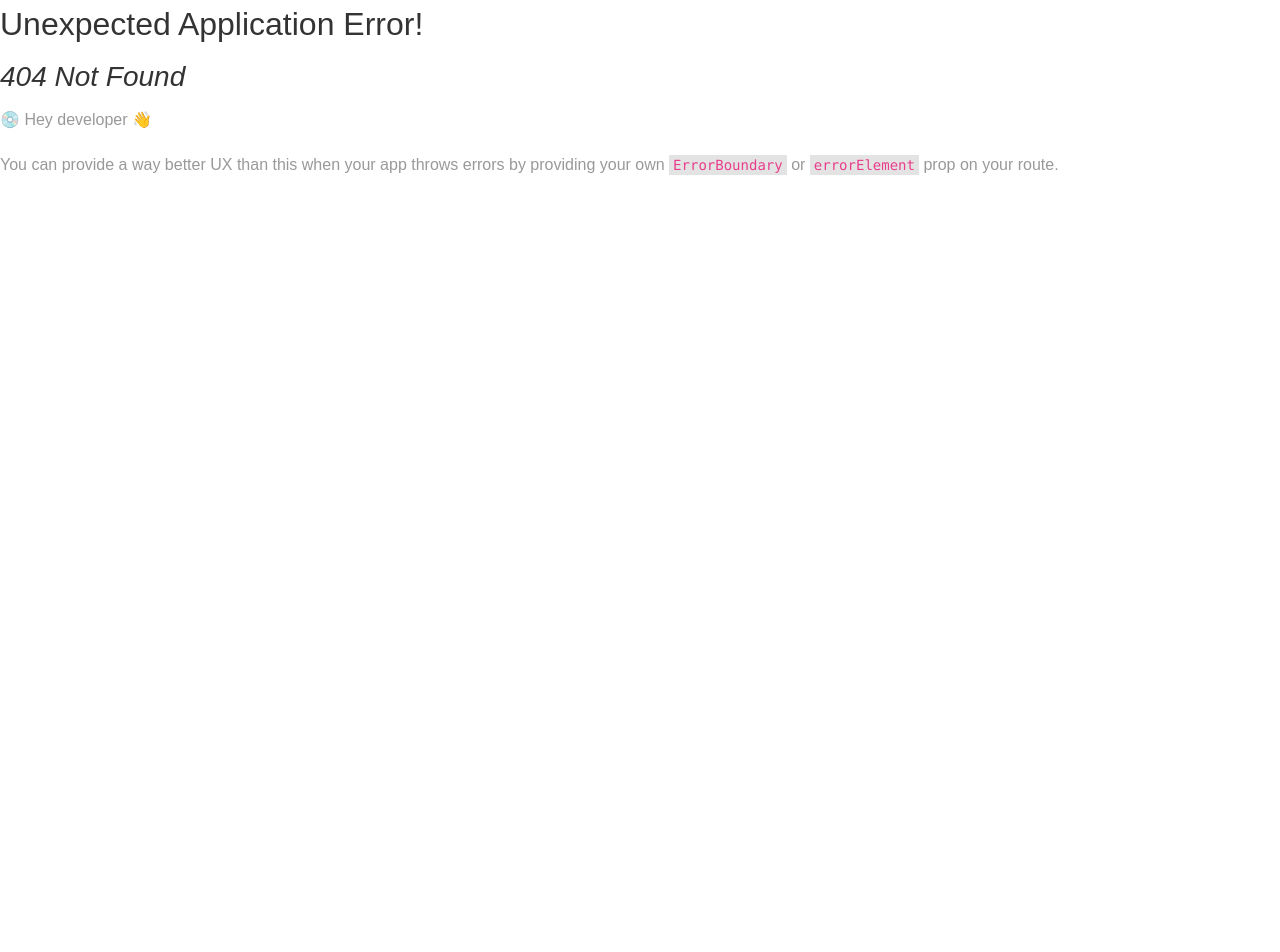
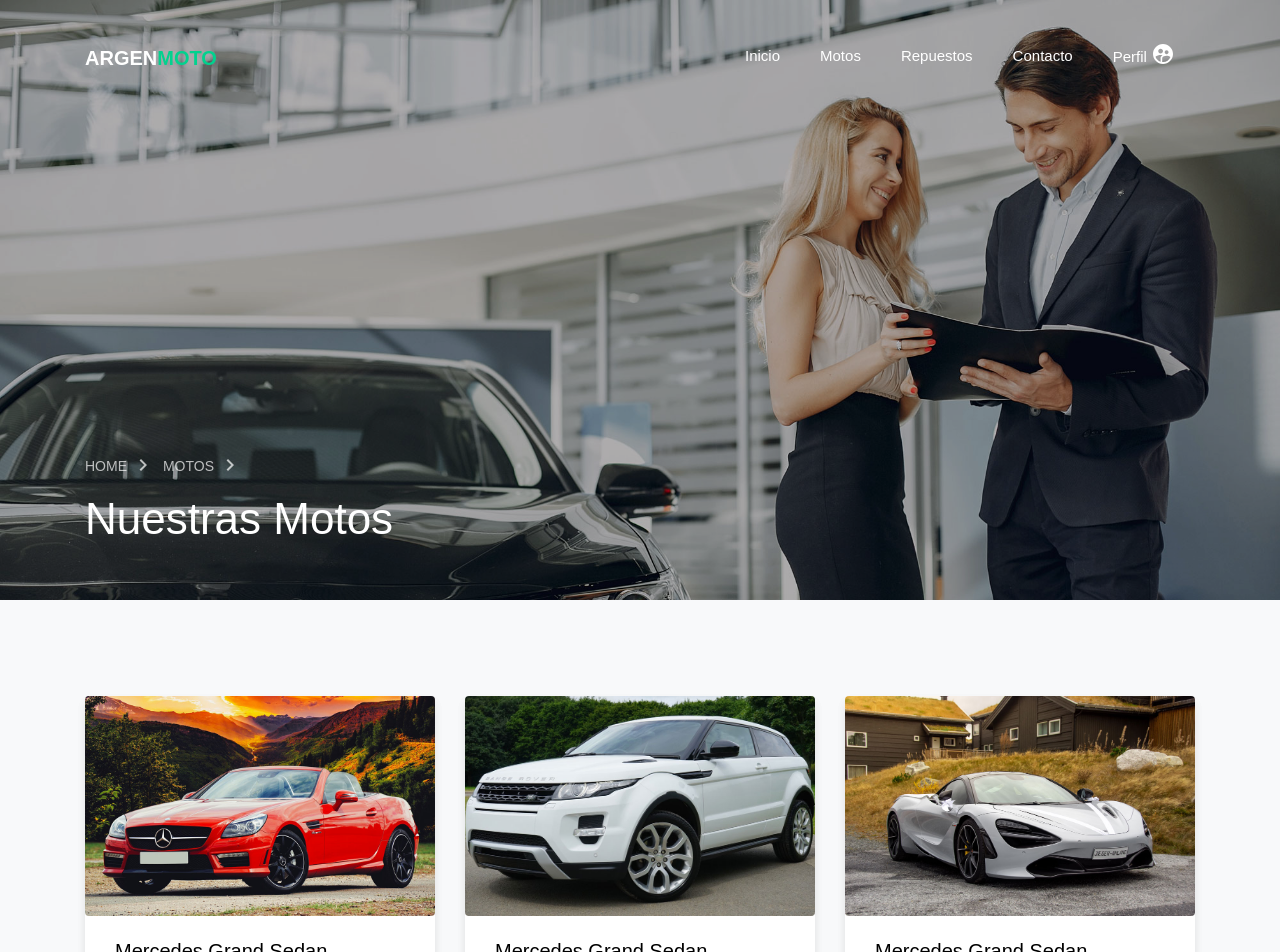
Before and after one commit to r1ky131115/Site-ArgenMoto, a React (Create React App) app: page /motos in a window 1280 px wide. Before the commit this address had no page. Shown: the top 952 px of the page. Before the commit the page ends 800 px from the top, so only its background shows below. Built offline with nearby package versions, Linux system fonts and the light colour scheme.

Commit message:
Se crea pagina que mostrara la grilla de vehiculos, su paginador en caso de ser necesario y un submenu que muestra la navegacion realizada para que el usuario identifique en que pagina se encuentra

```diff
--- a/package.json
+++ b/package.json
@@ -46,6 +46,7 @@
     ]
   },
   "devDependencies": {
+    "@babel/plugin-proposal-private-property-in-object": "^7.21.11",
     "@types/aos": "^3.0.7"
   }
 }
--- /dev/null
+++ b/src/components/Header/PageHeader.tsx
@@ -0,0 +1,64 @@
+import React from 'react';
+import { KeyboardArrowRight } from '@mui/icons-material';
+import useAnimateOnScroll from '../../hooks/useAnimateOnScroll';
+import '../../styles/animation.css'
+
+interface Breadcrumb {
+  text: string;
+  url?: string;
+}
+
+interface PageHeaderProps {
+  backgroundImage: string;
+  title: string;
+  breadcrumbs?: Breadcrumb[];
+  className?: string;
+}
+
+const PageHeader: React.FC<PageHeaderProps> = ({
+  backgroundImage,
+  title,
+  breadcrumbs = [],
+  className = ''
+}) => {
+
+    const servicesRef = useAnimateOnScroll<HTMLDivElement>();
+
+  return (
+    <section
+      className={`hero-wrap hero-wrap-2 js-fullheight ${className}`}
+      style={{ backgroundImage: `url(${backgroundImage})` }}
+      data-stellar-background-ratio="0.5"
+    >
+      <div className="overlay"></div>
+      <div className="container">
+        <div className="row no-gutters slider-text js-fullheight align-items-end justify-content-start">
+          <div ref={servicesRef} className="col-md-9 ftco-animate pb-5">
+            {breadcrumbs.length > 0 && (
+              <p className="breadcrumbs">
+                {breadcrumbs.map((crumb, index) => (
+                  <React.Fragment key={index}>
+                    <span className={index < breadcrumbs.length - 1 ? 'mr-2' : ''}>
+                      {crumb.url ? (
+                        <a href={crumb.url}>
+                          {crumb.text} <KeyboardArrowRight className='mb-1'/>
+                        </a>
+                      ) : (
+                        <>
+                          {crumb.text} {index < breadcrumbs.length - 1 && <KeyboardArrowRight className='mb-1' />}
+                        </>
+                      )}
+                    </span>
+                  </React.Fragment>
+                ))}
+              </p>
+            )}
+            <h1 className="mb-3 bread">{title}</h1>
+          </div>
+        </div>
+      </div>
+    </section>
+  );
+};
+
+export default PageHeader;
--- a/src/components/Layout/Layout.tsx
+++ b/src/components/Layout/Layout.tsx
@@ -1,11 +1,13 @@
 import { Outlet } from 'react-router-dom';
 import Navbar from '../Navbar/Navbar';
+import Footer from '../Footer/Footer';
 
 const Layout: React.FC = () => {
   return (
     <div>
       <Navbar />
       <Outlet />
+      <Footer />
     </div>
   );
 };
--- a/src/components/Navbar/Navbar.tsx
+++ b/src/components/Navbar/Navbar.tsx
@@ -38,17 +38,6 @@ const Navbar: React.FC = () => {
                 end  // Asegura que solo coincida con la ruta exacta
               >
                 Inicio
-              </NavLink>
-            </li>
-            <li className="nav-item">
-              <NavLink
-                to="/servicios"
-                className={({ isActive }) =>
-                  `nav-link ${isActive ? 'active' : ''}`
-                }
-                onClick={handleNavLinkClick}
-              >
-                Servicios
               </NavLink>
             </li>
             <li className="nav-item">
--- /dev/null
+++ b/src/components/Pagination.tsx
@@ -0,0 +1,93 @@
+import React from 'react';
+import '../styles/animation.css'
+
+interface PaginationProps {
+    currentPage: number;
+    totalPages: number;
+    onPageChange: (page: number) => void;
+    maxVisiblePages?: number;
+  }
+
+// Componente de Paginación
+const Pagination: React.FC<PaginationProps> = ({
+    currentPage,
+    totalPages,
+    onPageChange,
+    maxVisiblePages = 5
+  }) => {
+    const getVisiblePages = (): (number | string)[] => {
+      let pages: (number | string)[] = [];
+      let start = Math.max(1, currentPage - Math.floor(maxVisiblePages / 2));
+      let end = Math.min(totalPages, start + maxVisiblePages - 1);
+
+      // Ajustar el inicio si estamos cerca del final
+      start = Math.max(1, end - maxVisiblePages + 1);
+
+      // Agregar la primera página y los puntos suspensivos si es necesario
+      if (start > 1) {
+        pages.push(1);
+        if (start > 2) pages.push('...');
+      }
+
+      // Agregar las páginas del medio
+      for (let i = start; i <= end; i++) {
+        pages.push(i);
+      }
+
+      // Agregar la última página y los puntos suspensivos si es necesario
+      if (end < totalPages) {
+        if (end < totalPages - 1) pages.push('...');
+        pages.push(totalPages);
+      }
+
+      return pages;
+    };
+
+    return (
+      <div className="row mt-5">
+        <div className="col text-center">
+          <div className="block-27">
+            <ul>
+              {currentPage > 1 && (
+                <li>
+                  <a href="#" onClick={(e) => {
+                    e.preventDefault();
+                    onPageChange(currentPage - 1);
+                  }}>&lt;</a>
+                </li>
+              )}
+
+              {getVisiblePages().map((page, index) => (
+                <li key={index} className={currentPage === page ? 'active' : ''}>
+                  {typeof page === 'number' ? (
+                    <a
+                      href="#"
+                      onClick={(e) => {
+                        e.preventDefault();
+                        onPageChange(page);
+                      }}
+                    >
+                      {page}
+                    </a>
+                  ) : (
+                    <span>{page}</span>
+                  )}
+                </li>
+              ))}
+
+              {currentPage < totalPages && (
+                <li>
+                  <a href="#" onClick={(e) => {
+                    e.preventDefault();
+                    onPageChange(currentPage + 1);
+                  }}>&gt;</a>
+                </li>
+              )}
+            </ul>
+          </div>
+        </div>
+      </div>
+    );
+  };
+
+export default Pagination;
--- /dev/null
+++ b/src/components/Sections/VehicleCardSection.tsx
@@ -0,0 +1,71 @@
+import React, { useState } from 'react';
+import VehicleCard from '../Card/VehicleCard';
+import { Vehicle } from '../../types/Vehicle';
+import Pagination from '../Pagination';
+import useAnimateOnScroll from '../../hooks/useAnimateOnScroll';
+import '../../styles/animation.css'
+
+interface VehicleGridProps {
+  vehicles: Vehicle[];
+  itemsPerPage?: number;
+  itemsPerRow?: number;
+  onBookNow: (id: number) => void;
+  onViewDetails: (id: number) => void;
+  className?: string;
+}
+
+// Componente principal de la grilla
+const VehicleGrid: React.FC<VehicleGridProps> = ({
+  vehicles,
+  itemsPerPage = 9,
+  itemsPerRow = 3,
+  onBookNow,
+  onViewDetails,
+  className = ''
+}) => {
+  const [currentPage, setCurrentPage] = useState(1);
+  const servicesRef = useAnimateOnScroll<HTMLDivElement>();
+
+  // Calcular el total de páginas
+  const totalPages = Math.ceil(vehicles.length / itemsPerPage);
+
+  // Obtener los vehículos de la página actual
+  const getCurrentPageVehicles = () => {
+    const startIndex = (currentPage - 1) * itemsPerPage;
+    const endIndex = startIndex + itemsPerPage;
+    return vehicles.slice(startIndex, endIndex);
+  };
+
+  // Calcular el ancho de la columna basado en itemsPerRow
+  const columnClass = `col-md-${12 / itemsPerRow}`;
+
+  return (
+    <section className={`ftco-section bg-light ${className}`}>
+      <div className="container">
+        <div className="row">
+          {getCurrentPageVehicles().map((vehicle) => (
+            <div key={vehicle.id} className={columnClass}>
+              <div ref={servicesRef} className="car-wrap rounded">
+                <VehicleCard
+                  vehicle={vehicle}
+                  onBookNow={onBookNow}
+                  onViewDetails={onViewDetails}
+                />
+              </div>
+            </div>
+          ))}
+        </div>
+
+        {totalPages > 1 && (
+          <Pagination
+            currentPage={currentPage}
+            totalPages={totalPages}
+            onPageChange={setCurrentPage}
+          />
+        )}
+      </div>
+    </section>
+  );
+};
+
+export default VehicleGrid;
--- a/src/pages/Home/Home.tsx
+++ b/src/pages/Home/Home.tsx
@@ -6,7 +6,6 @@ import AboutSection from '../../components/Sections/AboutSection';
 import '../../index.css';
 import ServicesSection from '../../components/Sections/ServicesSection';
 import CounterSection from '../../components/Sections/CounterSection';
-import Footer from '../../components/Footer/Footer';
 
 const Home: React.FC = () => {
   const handleBookNow = (id: number) => {
@@ -33,7 +32,6 @@ const Home: React.FC = () => {
       <AboutSection />
       <ServicesSection />
       <CounterSection />
-      <Footer />
     </>
   );
 };
--- /dev/null
+++ b/src/pages/Motorcycles/Motorcycles.tsx
@@ -0,0 +1,38 @@
+import PageHeader from '../../components/Header/PageHeader';
+import VehicleGrid from '../../components/Sections/VehicleCardSection';
+import { ListOfVehicles } from "../../utils/Mock/mockVehicles";
+import '../../index.css';
+
+const Motorcycles: React.FC = () => {
+  const handleBookNow = (id: number) => {
+    console.log(`Booking vehicle ${id}`);
+  };
+
+  const handleViewDetails = (id: number) => {
+    console.log(`Viewing details for vehicle ${id}`);
+  };
+
+  const breadcrumbs = [
+    { text: 'Home', url: '/' },
+    { text: 'Motos', url: '/motos' }
+  ];
+
+  return (
+    <>
+      <PageHeader
+        backgroundImage="/images/bg_3.jpg"
+        title="Nuestras Motos"
+        breadcrumbs={breadcrumbs}
+      />
+      <VehicleGrid
+      vehicles={ListOfVehicles}
+      itemsPerPage={9}  // Opcional: por defecto es 9
+      itemsPerRow={3}   // Opcional: por defecto es 3
+      onBookNow={handleBookNow}
+      onViewDetails={handleViewDetails}
+    />
+    </>
+  );
+};
+
+export default Motorcycles;
```
Also changed, not shown: src/routes/routes.tsx (+2 -6 lines), public/images/about.jpg (deleted), 1 other file (tests, documents, lock files or other folders).
